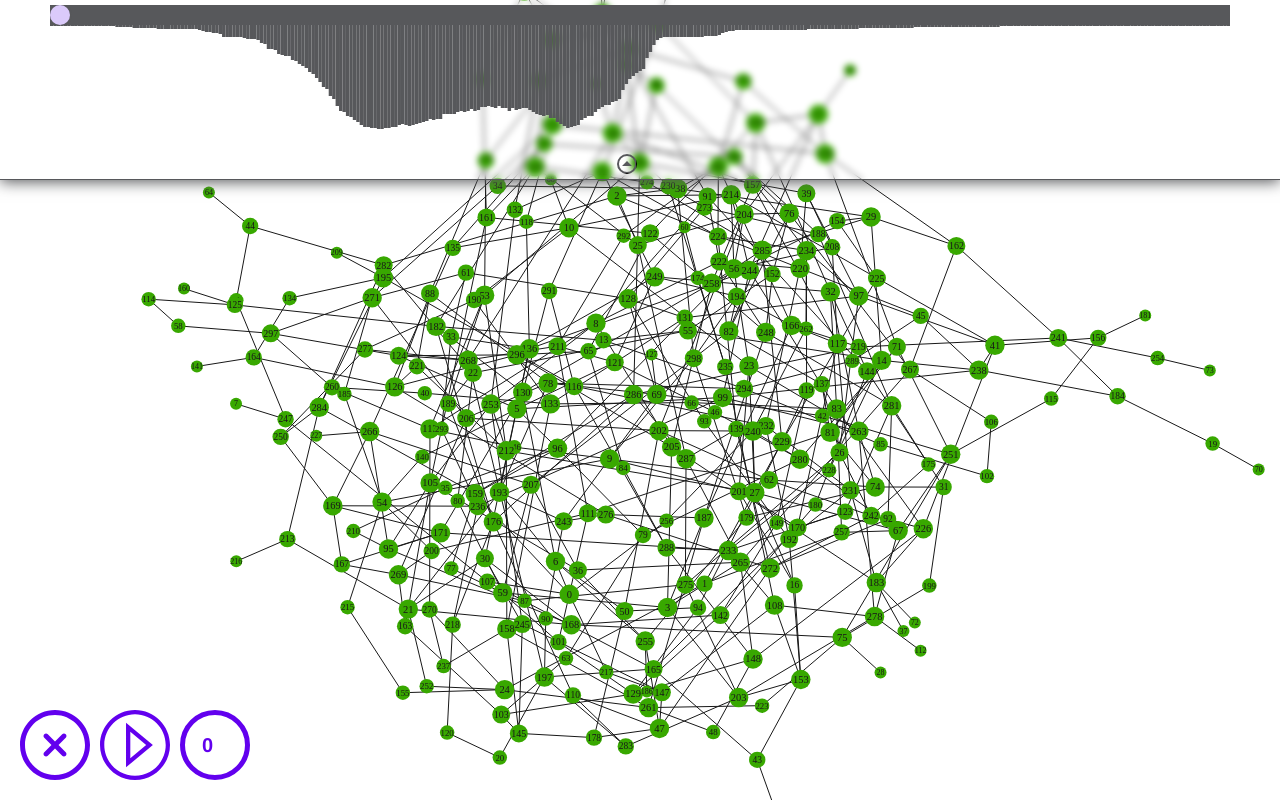
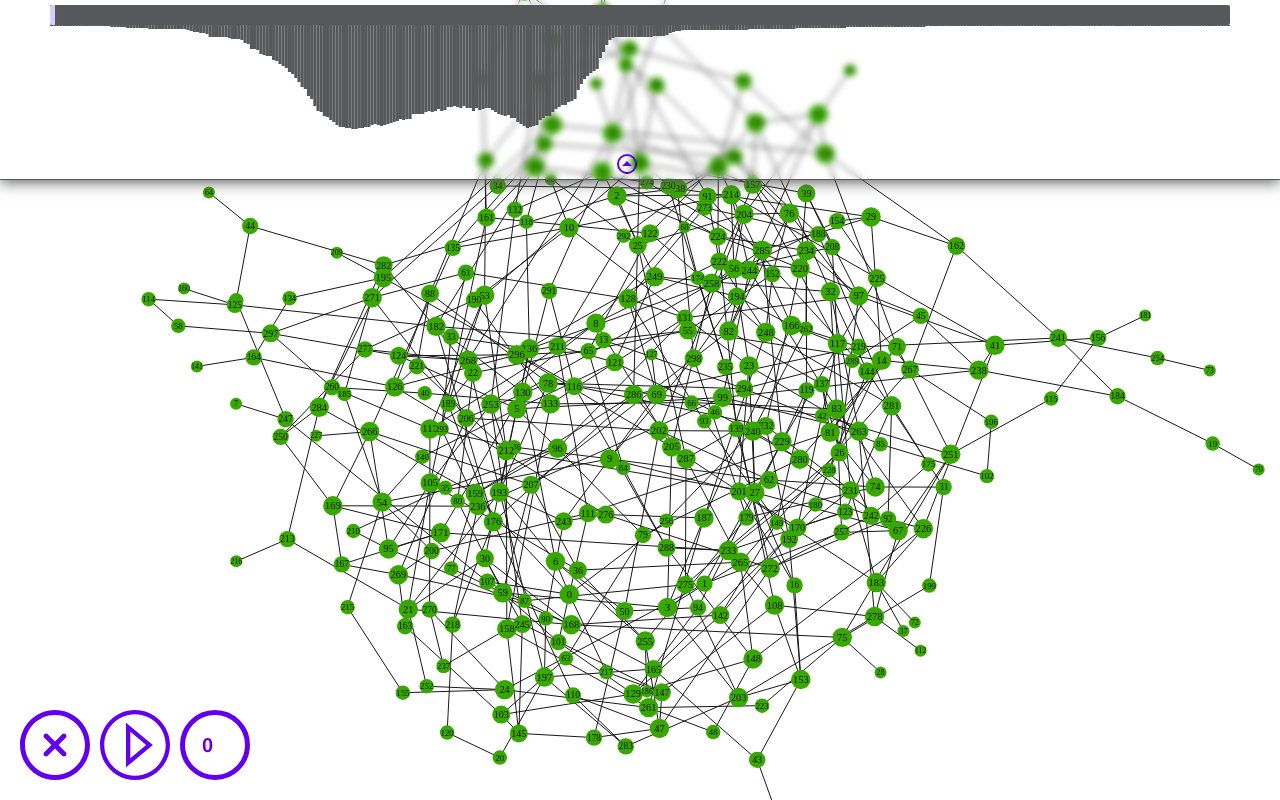
Before and after one commit to c0xa/graph, an Angular app: page / in a window 1280 px wide. Both pictures are taken after a click on the button "Go visualization". Built offline with nearby package versions, Linux system fonts and the light colour scheme.

Commit message:
style finished

```diff
--- a/src/app/app.component.html
+++ b/src/app/app.component.html
@@ -35,8 +35,8 @@
 
     <div *ngIf="this.isVisualization" class="main-visualization">
         <svg class="main-visualization__image image__close" (click)="isExit()"></svg>
-        <svg class="main-visualization__image image__animation" (click)="animation()"></svg>
-        <div class="main-visualization__image image__step">
+        <svg class="main-visualization__image image__animation" [class.pause]=!this.isPause (click)="animation()"></svg>
+        <div class="main-visualization__image image__step" (dblclick)="animationTick()">
             <input
                 class="input-step" type="number" id="rangeNumber" min="1" [max]="maxAnimationStep" [value]="count" oninput="range.value=value">
             </div>
@@ -54,8 +54,8 @@
                     </rect>
                 </g>
             </svg>
-            <svg class="visualization-form__svg-hide" (click)="hideVisualizationForm()"></svg>
-        <input type="range" min="1" #slider [max]="maxAnimationStep" id="range" oninput="rangeNumber.value=value" [value]="count"/>
+            <svg class="visualization-form__svg-hide" [class.hide]=this.isHideVisualizationForm (click)="hideVisualizationForm()"></svg>
+            <input class="visualization-form__input" type="range" min="0" #slider [max]="maxAnimationStep" id="range" oninput="rangeNumber.value=value" [value]="count"/>
         </form>
     </div>
 
--- a/src/app/app.component.ts
+++ b/src/app/app.component.ts
@@ -44,7 +44,7 @@ export class AppComponent implements OnInit {
 
     maxAnimationStep: number = 372;
 
-    isPause: boolean = false;
+    isPause: boolean = true;
 
     //variable for switching theme; default - dark theme
     isSwitchTheme: boolean = false;
@@ -92,7 +92,13 @@ export class AppComponent implements OnInit {
             this.animationChange.push(count);
         }))
         this.maxAnimationStep = this.animationData.length - 1;
-        this.animationWidth = window.innerWidth / this.maxAnimationStep;
+        this.animationWidth = (window.innerWidth - 100)  / this.maxAnimationStep;
+        if (this.animationWidth === Number.NEGATIVE_INFINITY || this.animationWidth == Number.POSITIVE_INFINITY) {
+            this.animationWidth = 5;
+        }
+        if (this.animationWidth <= 0) {
+            this.animationWidth = 1;
+        }
         //the file with data graph is heaviest  -> loader should be hidden after parsing data
         const loader = document.querySelector(".page-loader")
         if (loader) {
@@ -158,7 +164,7 @@ export class AppComponent implements OnInit {
             this.count = this.slider.nativeElement.value;
         }
         clearInterval(this.interval);
-        if (this.count < this.maxAnimationStep && this.isPause) {
+        if (this.count < this.maxAnimationStep && !this.isPause) {
             this.interval = setInterval(() => {
                 if (this.count < this.maxAnimationStep && this.animationData)  {
                     const rowAnimation =  this.animationData[this.count].split(",");
@@ -174,6 +180,21 @@ export class AppComponent implements OnInit {
         }
     }
 
+    animationTick() {
+        if (this.slider) {
+            this.count = this.slider.nativeElement.value;
+        }
+        if (this.count < this.maxAnimationStep) {
+            if (this.count < this.maxAnimationStep && this.animationData) {
+                const rowAnimation = this.animationData[this.count].split(",");
+                for (let column = 0; column < rowAnimation.length; column++) {
+                    const columnAnimation = rowAnimation[column].trim();
+                    this.nodes[column]?.setColorAnimation(+columnAnimation);
+                }
+            }
+        }
+    }
+
     switchTheme() {
         this.isSwitchTheme = !this.isSwitchTheme;
     }
--- a/src/assets/base/styles/components/content.less
+++ b/src/assets/base/styles/components/content.less
@@ -5,7 +5,6 @@
     flex-direction: row;
 
     width: 100%;
-    height: 80vh;
     transition: 500ms;
     &__main {
         width: 100%;
--- a/src/assets/base/styles/components/form-data.less
+++ b/src/assets/base/styles/components/form-data.less
@@ -21,8 +21,8 @@
         width: 80%;
         height: 60vh;
 
-        max-width: 1323px;
-        max-height: 600px;
+        max-width: 80%;
+        max-height: 60vh;
 
         margin: @indent-small;
         border-radius: 2px;
--- a/src/assets/base/styles/components/main.less
+++ b/src/assets/base/styles/components/main.less
@@ -84,6 +84,12 @@
             top: @image-top-begin + @image-top-diff;
             -webkit-mask-image: url("../../images/play.svg");
             mask-image: url("../../images/play.svg");
+
+            &.pause {
+                border: 1px solid pink;
+                -webkit-mask-image: url("../../images/pause.svg");
+                mask-image: url("../../images/pause.svg");
+            }
         }
     }
 
--- a/src/assets/base/styles/components/media.less
+++ b/src/assets/base/styles/components/media.less
@@ -25,30 +25,12 @@
     }
 
     .form-data__textarea {
-        position: absolute;
-        top: 30px;
         max-width: 80%;
         flex-direction: column;
     }
 
     .form-data .textarea {
         height: 25vh;
-        //width: unset;
-        //max-width: 90%;
-    }
-    .form-data__button {
-        position: fixed;
-        bottom: 10px;
-        right: calc(50% - 20px);
-        height: 30px;
-        width: 40px;
-        border-radius: 5px;
-        margin: 0;
-        &:before {
-            height: 30px;
-            width: 40px;
-            border-radius: 5px;
-        }
     }
 }
 
@@ -75,6 +57,25 @@
             box-shadow: none;
         }
     }
+    .form-data__textarea {
+        position: absolute;
+        top: 30px;
+    }
+
+    .form-data__button {
+        position: fixed;
+        top: 10px;
+        right: calc(50% - 20px);
+        height: 30px;
+        width: 40px;
+        border-radius: 5px;
+        margin: 0;
+        &:before {
+            height: 30px;
+            width: 40px;
+            border-radius: 5px;
+        }
+    }
 }
 
 @media screen and (max-height: 700px) {
--- a/src/assets/base/styles/components/themes/dark-theme.less
+++ b/src/assets/base/styles/components/themes/dark-theme.less
@@ -14,6 +14,9 @@
             -webkit-mask-image: url("../../../images/light-theme.svg");
             mask-image: url("../../../images/light-theme.svg");
         }
+    }
+    .image__step .input-step {
+        color: @color-font-light;
     }
     .content {
         background-color: @background-primary-dark;
@@ -58,7 +61,7 @@
 
         }
     }
-    .main-visualization__image {
+    .main-visualization__image, .visualization-form__svg-hide {
         background-color: @color-font-light;
     }
     .svg-g {
--- a/src/assets/base/styles/components/themes/light-theme.less
+++ b/src/assets/base/styles/components/themes/light-theme.less
@@ -54,7 +54,7 @@
 
         }
     }
-    & .main-visualization__image {
+    & .main-visualization__image, .visualization-form__svg-hide {
         background-color: @background-secondary-light;
     }
     & .image__step {
--- a/src/assets/base/styles/components/visualization-form.less
+++ b/src/assets/base/styles/components/visualization-form.less
@@ -15,7 +15,7 @@
         top: 25px;
         height: 150px;
         width: calc(100% - 100px);
-        transition: height 5s, visibility 1s;
+        transition: height 400ms;
         .svg-g {
             fill: @color-shadow-dark;
             &:hover {
@@ -34,36 +34,40 @@
             height: 20px;
 
             cursor: pointer;
-            background-color: @color-shadow-dark;
             border: 1px solid black;
             -webkit-mask-image: url("../../images/hide.svg");
             mask-image: url("../../images/hide.svg");
+
+            &.hide {
+                transform: rotate(180deg);
+            }
         }
     }
 
-    input[type='range'] {
+    &__input {
         position: absolute;
         left: 50px;
+        top: 5px;
+
         z-index: 10;
-        top: 5px;
+        border-radius: 2px;
         overflow: hidden;
         width: calc(100% - 100px);
         -webkit-appearance: none;
         background-color: @color-shadow-dark;
     }
 
-    input[type="range"]::-webkit-slider-thumb {
+    &__input::-webkit-slider-thumb {
         -webkit-appearance: none;
         height: 20px;
-        width: 20px;
-        border-radius: 50%;
+        width: 5px;
         background: @color-font-light;
         cursor: ew-resize;
         box-shadow: 0 0 2px 0@color-shadow-dark;
         transition: background .3s ease-in-out;
     }
 
-    input[type=range]::-webkit-slider-runnable-track  {
+    &__input::-webkit-slider-runnable-track  {
         -webkit-appearance: none;
         box-shadow: none;
         border: none;
```
